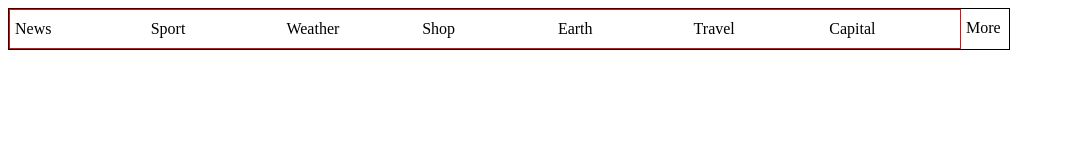
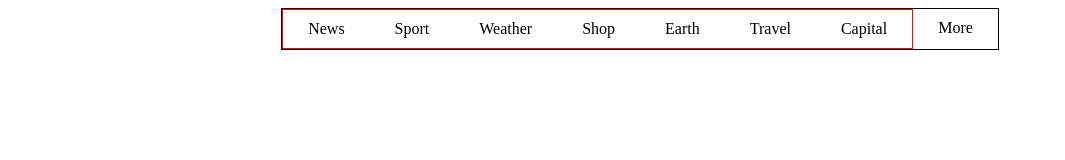
Before and after one commit to jasonHYLam/mobile-menu, a website built with webpack: page src/index.html in a window 1280 px wide. Shown: the whole page, without its empty margins (0-1065 px from the left). Built offline with nearby package versions, Linux system fonts and the light colour scheme.

Commit message:
Make ElementWidths Not Change On ScreenWidthChange
In order to simplify the progressive collapse algorithm.

```diff
--- a/src/mobileMenu.js
+++ b/src/mobileMenu.js
@@ -73,18 +73,17 @@ export default function mobileMenu() {
     }
 
     function isRemovedArrayEmpty() {
-        console.log(getContainerForRemoved());
-        console.log(getContainerForRemoved().lastChild);
         return (!getContainerForRemoved().lastChild);
     }
 
     function onresize(el) {
 
-        const initialWidth = el[0].contentRect.width;
+        const widthOfMenuOption = 135;
+        // const initialWidth = 1000;
         let width = el[0].contentRect.width;
 
         console.log('width', el[0].contentRect.width);
-        if (width < 500) {
+        if (width < (widthOfMenuOption * 0.5)) {
             // get reference to last element of menu options, and remove it from this
             console.log('too small');
             addToRemovedArray(getLastMenuOption());
@@ -92,8 +91,11 @@ export default function mobileMenu() {
             console.log(document.querySelector('.menu-option-container'));
             console.log(document.querySelector('.container-for-removed'));
 
+            changeObserver(getLastMenuOption())
+            console.log(getLastMenuOption());
+
             // lastMenuOption.classList.add('hidden');
-        } else if (width >= 500) {
+        } else if (width >= widthOfMenuOption * 1.5 ) {
             console.log('too large');
             // get reference to last element of removed array, and add it to previous
             // lastMenuOption.classList.remove('hidden');
@@ -106,6 +108,10 @@ export default function mobileMenu() {
 
         }
     }
-    const myObserver = new ResizeObserver(onresize);
-    myObserver.observe(getMenuOptionContainer());
+    // const myObserver = new ResizeObserver(onresize);
+
+    // function changeObserver(newElement) {
+    //     myObserver.observe(newElement)
+    // }
+    // myObserver.observe(getLastMenuOption());
 }
--- a/src/style.css
+++ b/src/style.css
@@ -1,22 +1,29 @@
+body {
+    display: flex;
+    flex-direction: column;
+    align-items: center;
+}
 .container {
     display: flex;
-    width: clamp(350px, 95%, 1000px);
+    /* width: 90%; */
+    /* width: clamp(350px, 95%, 1000px); */
     border: solid black 1px;
+
 }
 
 .menu-option-container {
     display: flex;
-    width: clamp(350px, 95%, 1000px);
+    /* width: clamp(350px, 95%, 1000px); */
     border: solid red 1px;
 }
 
 
 .menu-option, .more {
-    padding: 10px 5px 10px;
+    padding: 10px 25px 10px;
 }
 
 .menu-option {
-    flex: 1;
+    /* flex: 1; */
 }
 
 
```
Also changed, not shown: dist/main.js.
